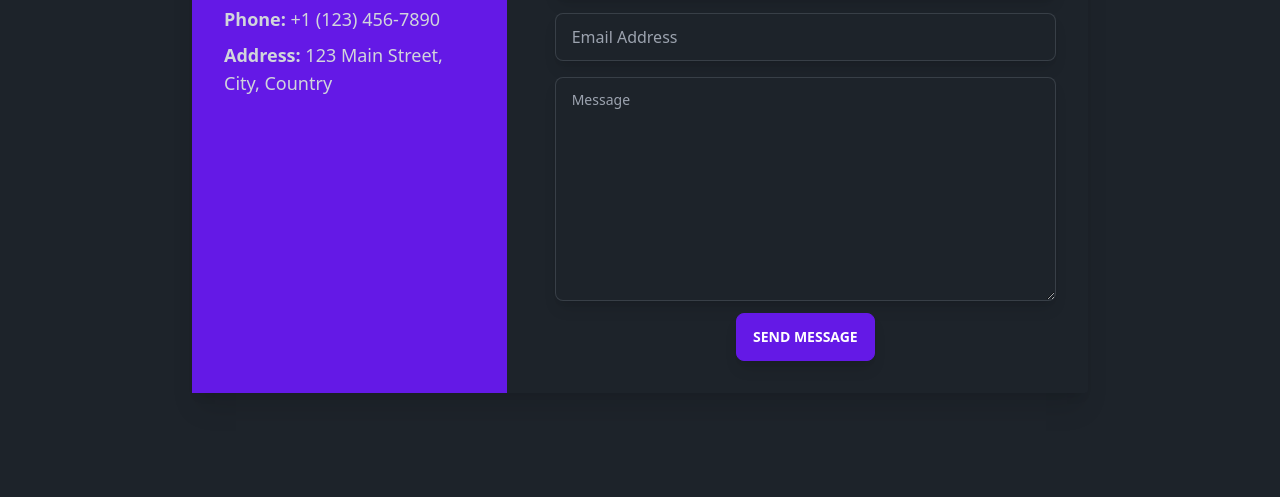
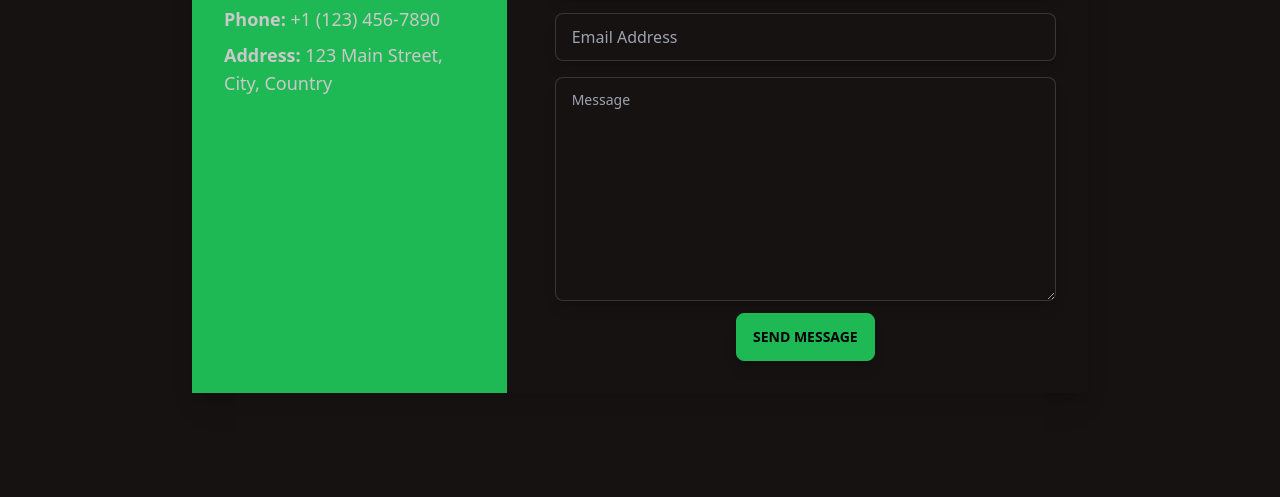
Before and after one commit to Drago78624/enviromental-survey-eproject, a website built with Vite: page pages/support.html in a window 1280 px wide. Shown: the part 303-800 px from the top of the page. Built offline with nearby package versions, Linux system fonts and the light colour scheme.

Commit message:
theme changed

```diff
--- a/pages/support.html
+++ b/pages/support.html
@@ -66,7 +66,7 @@
       <div
         class="w-full max-w-4xl rounded flex flex-col lg:flex-row gap-4 shadow-xl"
       >
-      <div class="w-full p-8 lg:flex-[2] mt-4 sm:mt-0 text-lg bg-primary text-gray-300">
+      <div class="w-full p-8 lg:flex-[2] mt-4 sm:mt-0 text-lg bg-primary">
         <h2 class="text-3xl font-semibold mb-4">Contact Details</h2>
         <p class="mb-2"><strong>Email:</strong> contact@example.com</p>
         <p class="mb-2"><strong>Phone:</strong> +1 (123) 456-7890</p>
--- a/tailwind.config.js
+++ b/tailwind.config.js
@@ -5,7 +5,36 @@ export default {
     extend: {},
   },
   daisyui: {
-    themes: ["dark"],
+    themes: [
+      {
+        forest: {
+          ...require("daisyui/src/theming/themes")["[data-theme=forest]"],
+          "--rounded-box": "1rem", // border radius rounded-box utility class, used in card and other large boxes
+          "--rounded-btn": "0.5rem", // border radius rounded-btn utility class, used in buttons and similar element
+          "--rounded-badge": "1.9rem", // border radius rounded-badge utility class, used in badges and similar
+          "--animation-btn": "0.25s", // duration of animation when you click on button
+          "--animation-input": "0.2s", // duration of animation for inputs like checkbox, toggle, radio, etc
+          "--btn-text-case": "uppercase", // set default text transform for buttons
+          "--btn-focus-scale": "0.95", // scale transform of button when you focus on it
+          "--border-btn": "1px", // border width of buttons
+          "--tab-border": "1px", // border width of tabs
+          "--tab-radius": "0.5rem",
+        },
+        lemonade: {
+          ...require("daisyui/src/theming/themes")["[data-theme=lemonade]"],
+          "--rounded-box": "1rem", // border radius rounded-box utility class, used in card and other large boxes
+          "--rounded-btn": "0.5rem", // border radius rounded-btn utility class, used in buttons and similar element
+          "--rounded-badge": "1.9rem", // border radius rounded-badge utility class, used in badges and similar
+          "--animation-btn": "0.25s", // duration of animation when you click on button
+          "--animation-input": "0.2s", // duration of animation for inputs like checkbox, toggle, radio, etc
+          "--btn-text-case": "uppercase", // set default text transform for buttons
+          "--btn-focus-scale": "0.95", // scale transform of button when you focus on it
+          "--border-btn": "1px", // border width of buttons
+          "--tab-border": "1px", // border width of tabs
+          "--tab-radius": "0.5rem",
+        },
+      },
+    ],
   },
   plugins: [require("daisyui")],
 };
```
